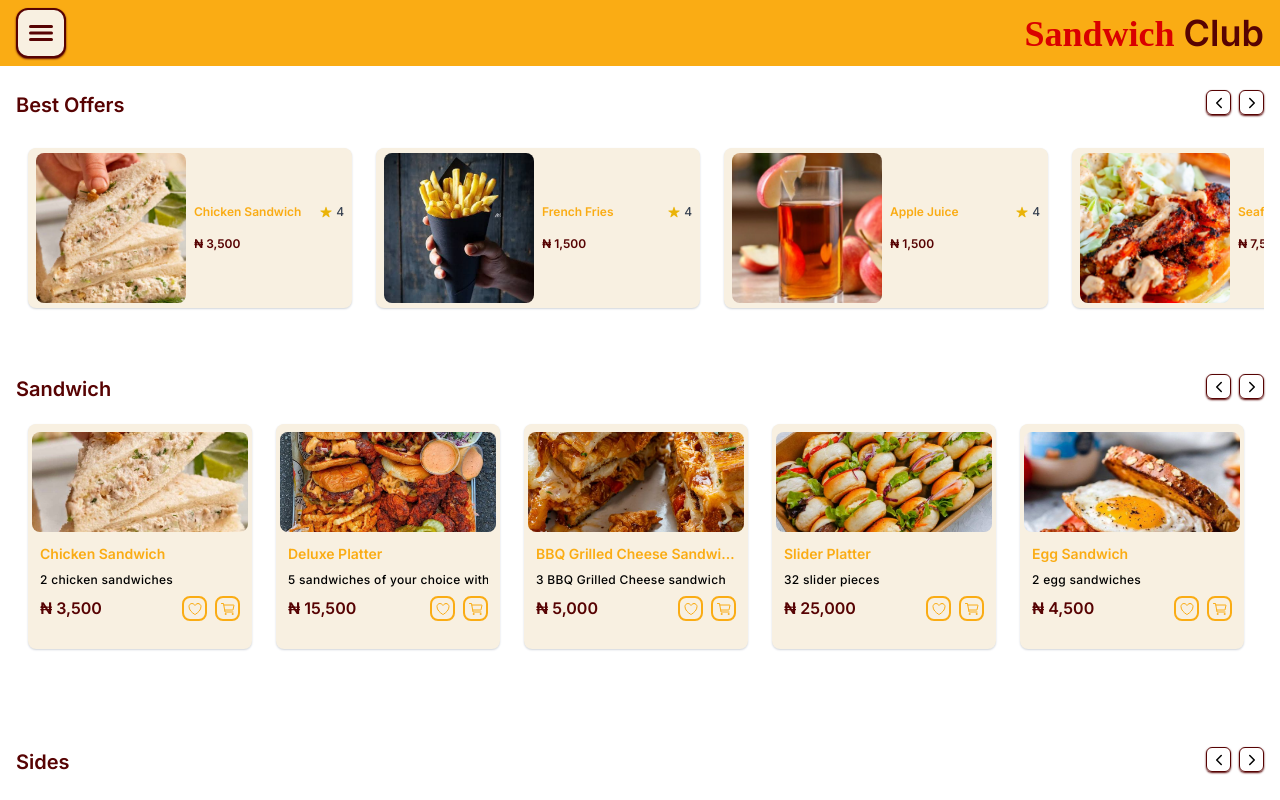
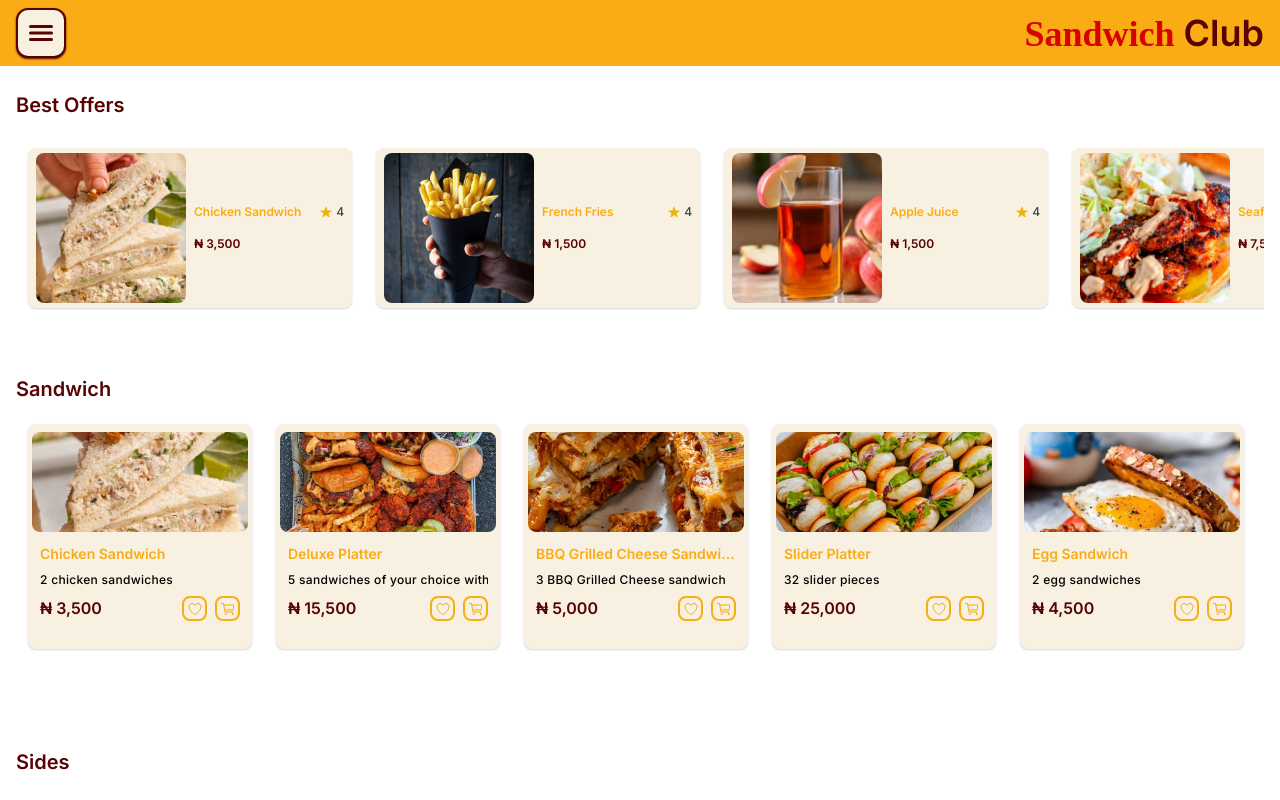
Before and after one commit to Mikun07/sandwich-club, a React (Vite) app: page /menu in a window 1280 px wide. Shown: the top 800 px of the page. Built offline with nearby package versions, Linux system fonts and the light colour scheme; a web font is replaced by a local one.

Commit message:
Button Fix

```diff
--- a/src/pages/Menu/MenuPage.jsx
+++ b/src/pages/Menu/MenuPage.jsx
@@ -44,21 +44,6 @@ function MenuPage() {
               <h2 className="font-semibold capitalize text-[#570303]">
                 Best Offers
               </h2>
-
-              <div className="flex gap-2">
-                <button
-                  onClick={scrollLeft}
-                  className="flex cursor-pointer shadow-sm shadow-[#570303] items-center justify-center h-[25px] w-[25px] bg-transparent rounded-md border-[1px] border-[#570303] hover:border-none hover:bg-[#570303] hover:text-white"
-                >
-                  <ion-icon name="chevron-back-outline"></ion-icon>
-                </button>
-                <button
-                  onClick={scrollRight}
-                  className="flex cursor-pointer shadow-sm shadow-[#570303] items-center justify-center h-[25px] w-[25px] bg-transparent rounded-md border-[1px] border-[#570303] hover:border-none hover:bg-[#570303] hover:text-white"
-                >
-                  <ion-icon name="chevron-forward-outline"></ion-icon>
-                </button>
-              </div>
             </div>
 
             <div
@@ -154,7 +139,7 @@ function MenuPage() {
                 Sandwich
               </h2>
 
-              <div className="flex gap-2">
+              {/* <div className="flex gap-2">
                 <button
                   onClick={scrollLeft}
                   className="flex cursor-pointer shadow-sm shadow-[#570303] items-center justify-center h-[25px] w-[25px] bg-transparent rounded-md border-[1px] border-[#570303] hover:border-none hover:bg-[#570303] hover:text-white"
@@ -167,7 +152,7 @@ function MenuPage() {
                 >
                   <ion-icon name="chevron-forward-outline"></ion-icon>
                 </button>
-              </div>
+              </div> */}
             </div>
 
             <div
@@ -219,7 +204,7 @@ function MenuPage() {
             <div className=" flex justify-between">
               <h2 className="font-semibold capitalize text-[#570303]">Sides</h2>
 
-              <div className="flex gap-2">
+              {/* <div className="flex gap-2">
                 <button
                   onClick={scrollLeft}
                   className="flex cursor-pointer shadow-sm shadow-[#570303] items-center justify-center h-[25px] w-[25px] bg-transparent rounded-md border-[1px] border-[#570303] hover:border-none hover:bg-[#570303] hover:text-white"
@@ -232,7 +217,7 @@ function MenuPage() {
                 >
                   <ion-icon name="chevron-forward-outline"></ion-icon>
                 </button>
-              </div>
+              </div> */}
             </div>
 
             <div
@@ -286,7 +271,7 @@ function MenuPage() {
                 Drinks
               </h2>
 
-              <div className="flex gap-2">
+              {/* <div className="flex gap-2">
                 <button
                   onClick={scrollLeft}
                   className="flex cursor-pointer shadow-sm shadow-[#570303] items-center justify-center h-[25px] w-[25px] bg-transparent rounded-md border-[1px] border-[#570303] hover:border-none hover:bg-[#570303] hover:text-white"
@@ -299,7 +284,7 @@ function MenuPage() {
                 >
                   <ion-icon name="chevron-forward-outline"></ion-icon>
                 </button>
-              </div>
+              </div> */}
             </div>
 
             <div
```
